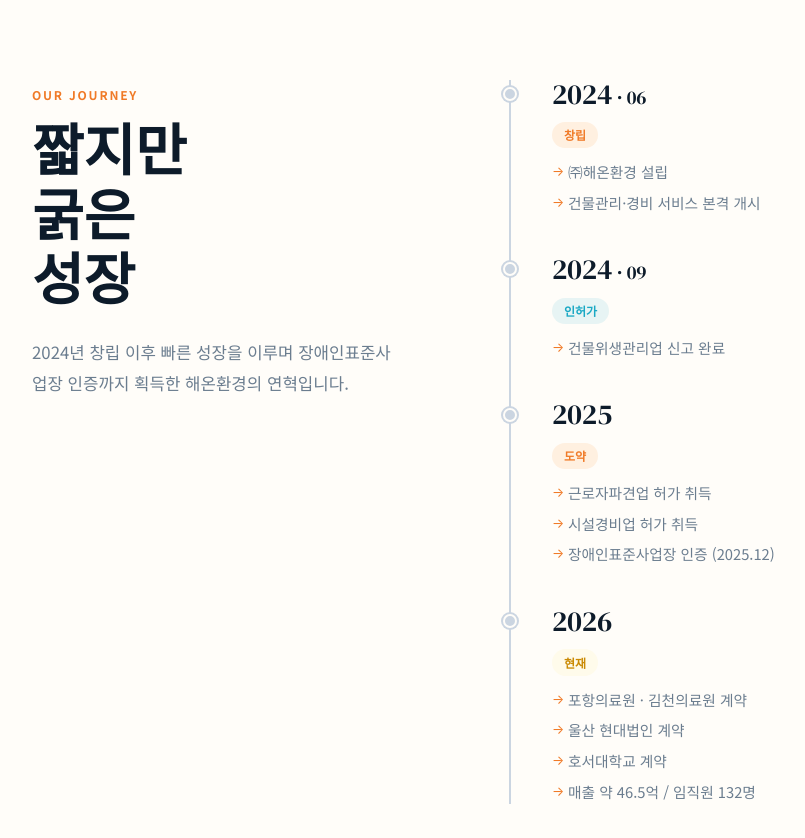
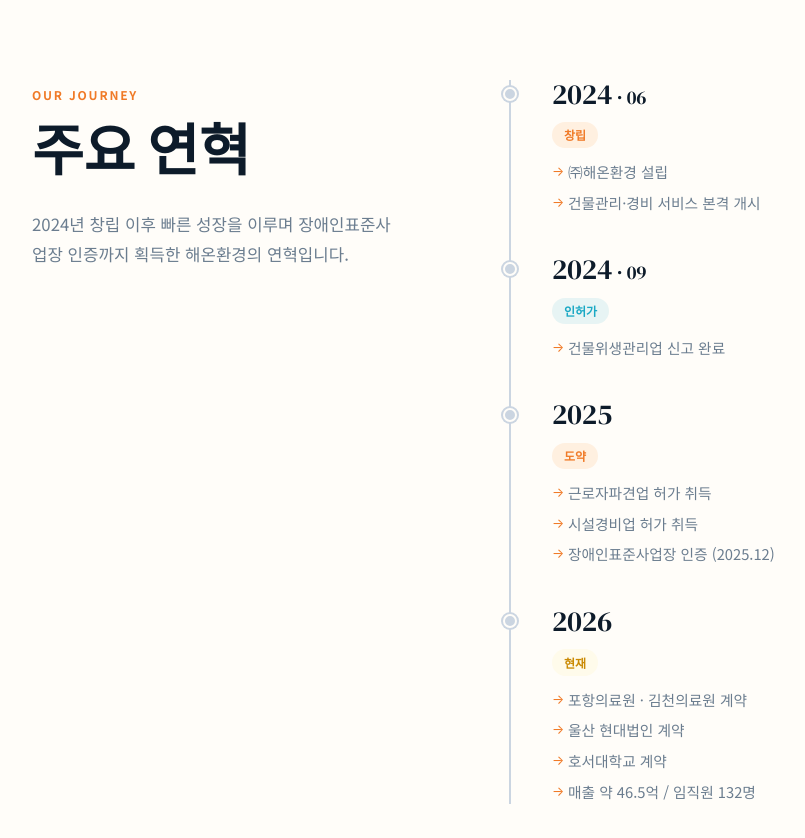
Before and after one commit to sanghoon00/haeon, a plain HTML site: page index.html in a window 1280 px wide. Shown: the part 5180-6018 px from the top of the page, without its empty margins (8-813 px from the left). Drawn offline with nearby package versions, Linux system fonts and the light colour scheme.

Commit message:
연혁 섹션 제목 '주요 연혁'으로 변경
Co-Authored-By: Claude Opus 5.5 <noreply@anthropic.com>
Claude-Session: https://claude.ai/code/session_01J37DFKcNZcUeAJwFxFtDBK

```diff
--- a/index.html
+++ b/index.html
@@ -951,7 +951,7 @@
         <div class="history-layout">
           <div class="reveal-left">
             <span class="eyebrow">Our Journey</span>
-            <h2 class="section-title">짧지만<br>굵은<br>성장</h2>
+            <h2 class="section-title">주요 연혁</h2>
             <p class="section-desc" style="margin-top:1rem">2024년 창립 이후 빠른 성장을 이루며 장애인표준사업장 인증까지 획득한 해온환경의 연혁입니다.</p>
           </div>
           <div class="reveal-right">
```
